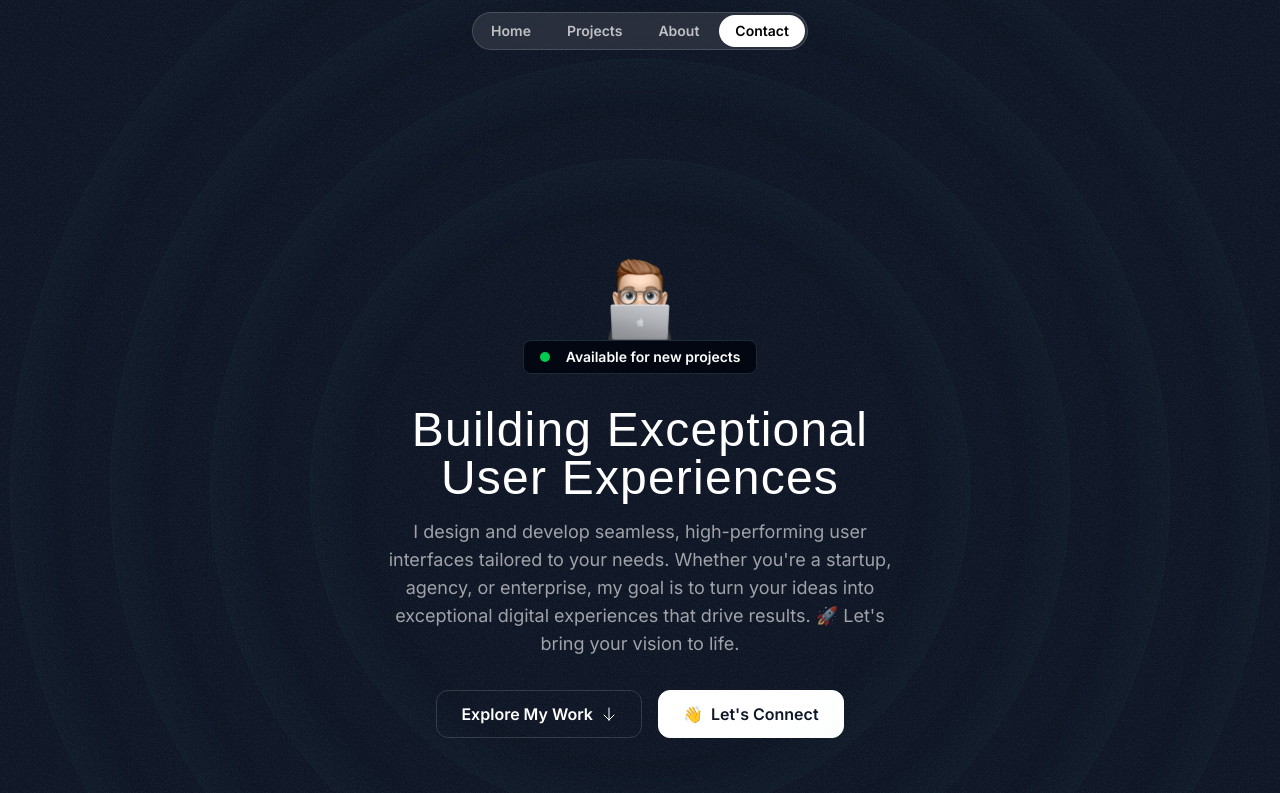
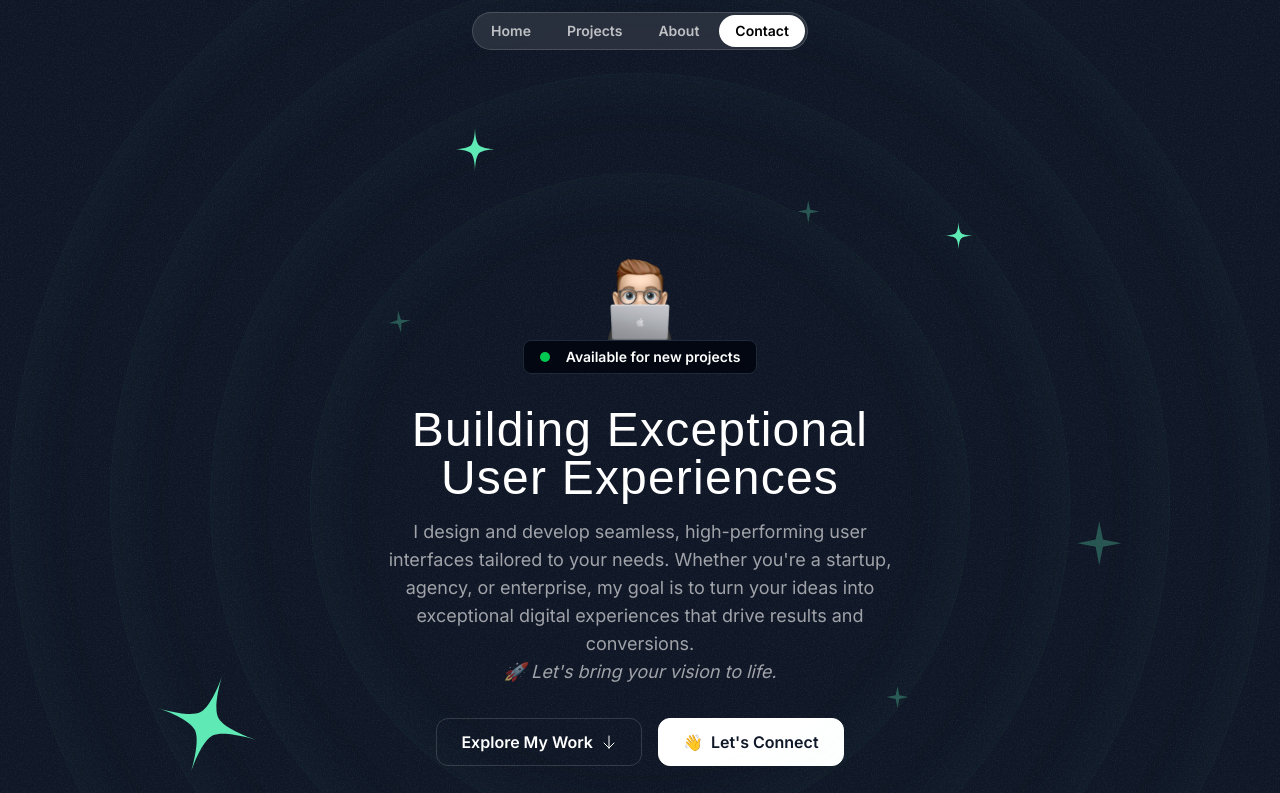
Before and after one commit to Nisschhal/portfolio-v2, a Next.js app: page / in a window 1280 px wide. Shown: the top 793 px of the page. Built offline with nearby package versions, Linux system fonts and the light colour scheme; a web font is replaced by a local one.

Commit message:
stars and sparkles added

```diff
--- /dev/null
+++ b/components/HeroOrbit.tsx
@@ -0,0 +1,37 @@
+import React, { PropsWithChildren } from "react"
+
+// no need to define children as node rather define props as object generic
+
+const HeroOrbit = ({
+  children,
+  size,
+  rotate,
+}: PropsWithChildren<{ size: number; rotate: number }>) => {
+  return (
+    <div className="absolute left-1/2 top-1/2 -translate-x-1/2 -translate-y-1/2 ">
+      {/* handle big container */}
+      <div
+        className={`  rotate-${rotate} `}
+        style={{
+          transform: `rotate(${rotate}deg)`,
+
+          height: `${size}px`,
+          width: `${size}px`,
+        }}
+      >
+        {/* handle start container */}
+        <div
+          className=" inline-flex "
+          style={{
+            transform: `rotate(-${rotate}deg)`,
+          }}
+        >
+          {/* handle single star */}
+          {children}
+        </div>
+      </div>
+    </div>
+  )
+}
+
+export default HeroOrbit
--- a/sections/Hero.tsx
+++ b/sections/Hero.tsx
@@ -2,6 +2,9 @@ import memojiImage from "@/assets/images/memoji-computer.png"
 import Image from "next/image"
 import ArrowDown from "@/assets/icons/arrow-down.svg"
 import grainImage from "@/assets/images/grain.jpg"
+import StarIcon from "@/assets/icons/star.svg"
+import SparkleIcon from "@/assets/icons/sparkle.svg"
+import HeroOrbit from "@/components/HeroOrbit"
 
 export const HeroSection = () => {
   return (
@@ -17,6 +20,35 @@ export const HeroSection = () => {
       <div className="size-[860px] hero-ring"></div>
       <div className="size-[1060px] hero-ring"></div>
       <div className="size-[1260px] hero-ring"></div>
+
+      {/* Stars Container */}
+      <div>
+        <HeroOrbit size={800} rotate={-72}>
+          <StarIcon className="size-28 text-emerald-300" />
+        </HeroOrbit>
+        <HeroOrbit size={600} rotate={20}>
+          <StarIcon className="size-12 text-emerald-300" />
+        </HeroOrbit>
+        <HeroOrbit size={620} rotate={95}>
+          <StarIcon className="size-8 text-emerald-300" />
+        </HeroOrbit>
+      </div>
+
+      {/* Sparkle Container */}
+      <div>
+        <HeroOrbit size={450} rotate={-8}>
+          <SparkleIcon className="size-6 text-emerald-300/30" />
+        </HeroOrbit>
+        <HeroOrbit size={500} rotate={75}>
+          <SparkleIcon className="size-6 text-emerald-300/30" />
+        </HeroOrbit>
+        <HeroOrbit size={480} rotate={172}>
+          <SparkleIcon className="size-6 text-emerald-300/30" />
+        </HeroOrbit>
+        <HeroOrbit size={700} rotate={140}>
+          <SparkleIcon className="size-12 text-emerald-300/30" />
+        </HeroOrbit>
+      </div>
 
       {/* Container */}
       <div className="container">
@@ -46,8 +78,10 @@ export const HeroSection = () => {
             I design and develop seamless, high-performing user interfaces
             tailored to your needs. Whether you&apos;re a startup, agency, or
             enterprise, my goal is to turn your ideas into exceptional digital
-            experiences that drive results.
-            <span> 🚀 Let&apos;s bring your vision to life.</span>
+            experiences that drive results and conversions. <br />
+            <span className="italic">
+              🚀 Let&apos;s bring your vision to life.
+            </span>
           </p>
         </div>
         {/* CTA */}
```
Also changed, not shown: assets/icons/sparkle.svg, assets/icons/star.svg.
